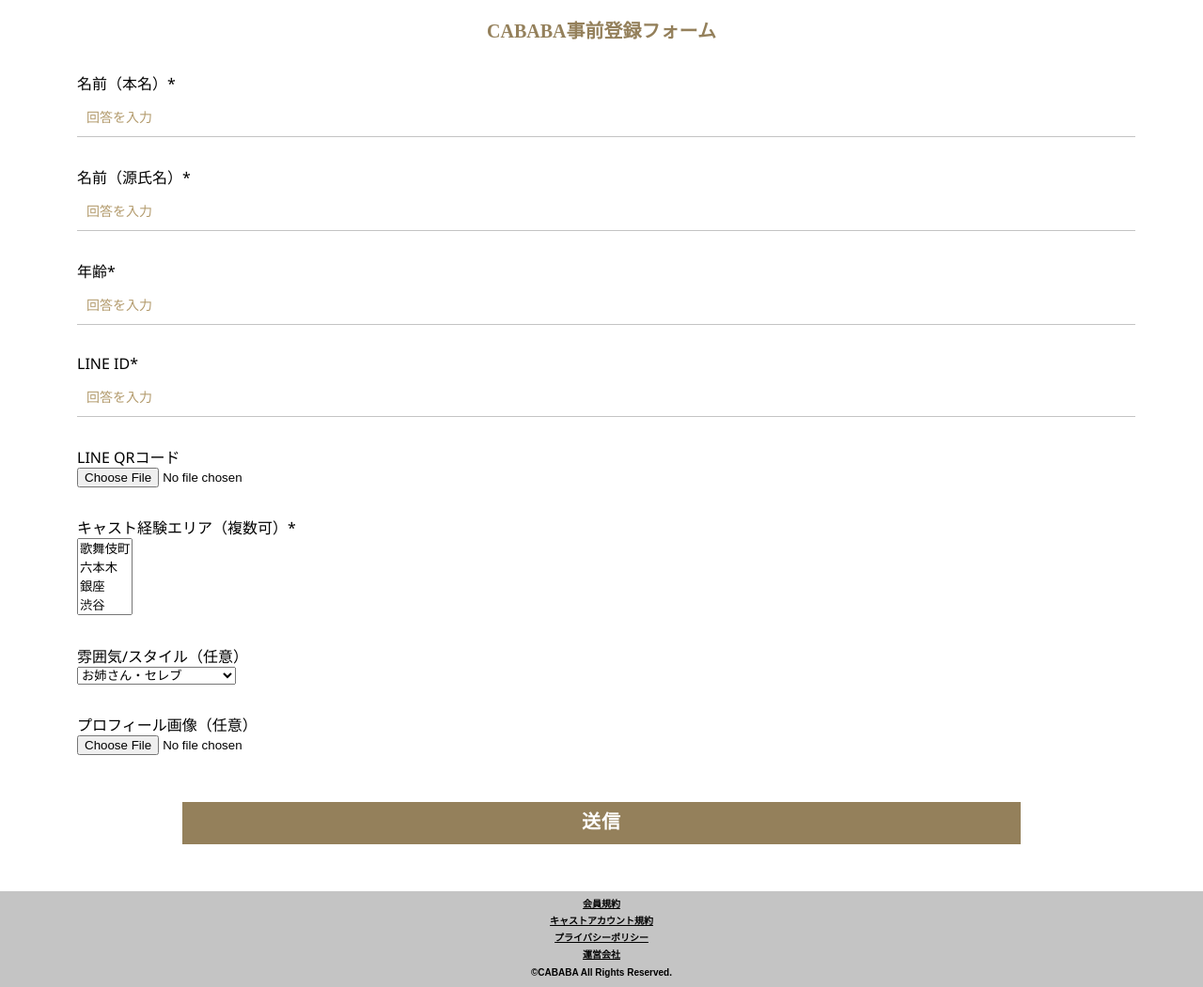
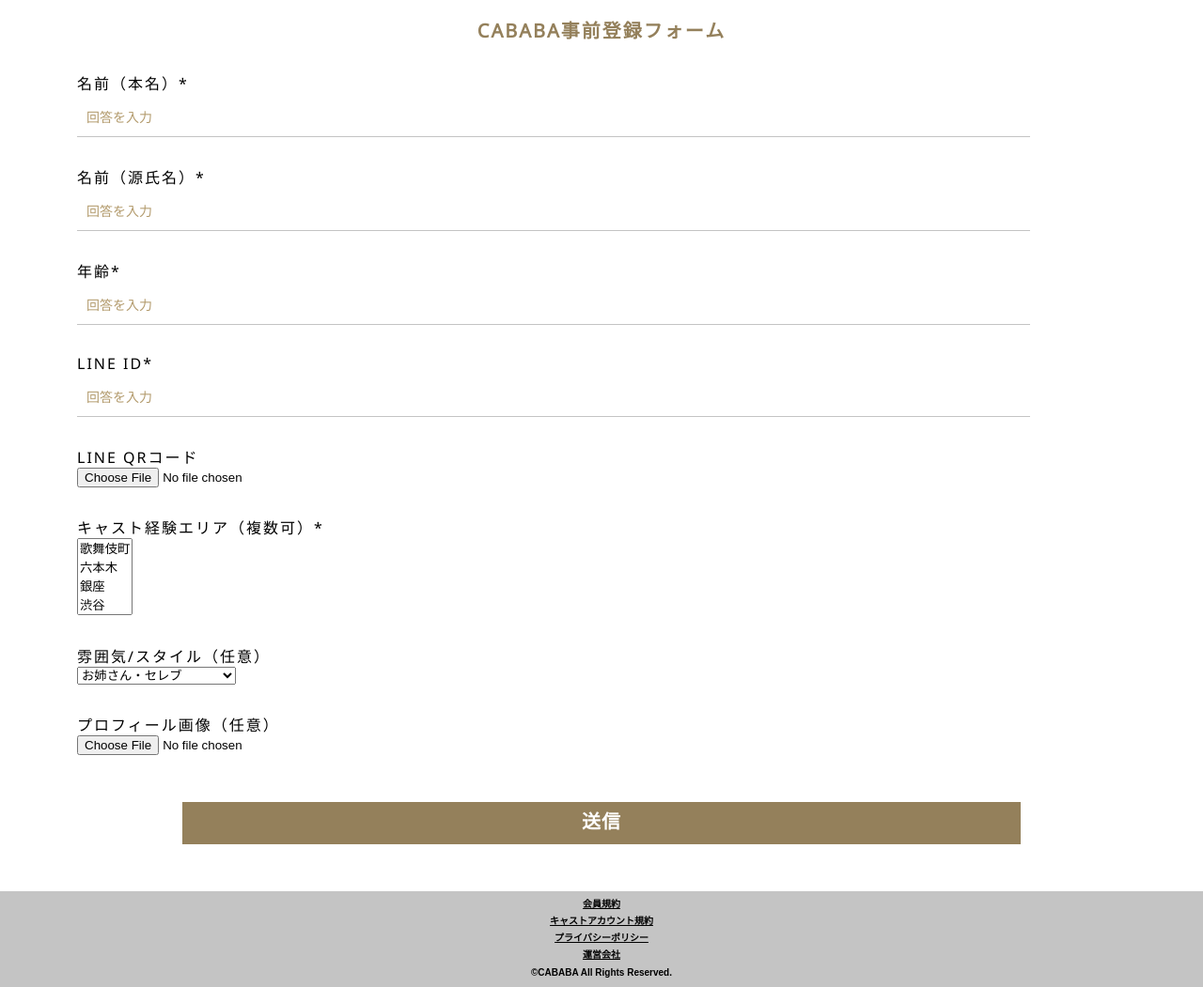
Before and after one commit to cababa-dev/cababa, a Django app: page /pre_register/ in a window 1280 px wide. Shown: the part 45-1096 px from the top of the page at 94% size. Run offline with Django 3.2, Linux system fonts and the light colour scheme; some libraries are stand-ins or nearby versions.

Commit message:
デザイン微調整

```diff
--- a/pre_register/forms.py
+++ b/pre_register/forms.py
@@ -46,7 +46,7 @@
 
     real_name = forms.CharField(required=True, widget=forms.TextInput(attrs={'placeholder': '回答を入力'}))
     display_name = forms.CharField(required=True, widget=forms.TextInput(attrs={'placeholder': '回答を入力'}))
-    age = forms.IntegerField(required=True, widget=forms.TextInput(attrs={'placeholder': '回答を入力'}))
+    age = forms.IntegerField(required=True, widget=forms.TextInput(attrs={'placeholder': '回答を入力', 'type': 'number'}))
     line_id = forms.CharField(required=True, widget=forms.TextInput(attrs={'placeholder': '回答を入力'}))
     line_qrcode = forms.FileField(required=False)
     area = forms.MultipleChoiceField(choices=AREA_CHOICES, required=True)
--- a/static/pre_registration.css
+++ b/static/pre_registration.css
@@ -3,17 +3,19 @@
 }
 
 .container > h2 {
-    font-family: 'YuMincho';
+    font-family: 'Noto Sans';
     font-weight: 600;
     font-size: 20px;
     color: #94805B;
     text-align: center;
+    letter-spacing: 2px;
 }
 
 .container > p {
-    font-family: 'YuMincho';
+    font-family: 'Noto Sans';
     font-weight: 500;
     color: #4B4B4B;
+    letter-spacing: 2px;
 }
 
 .container > p:last-child {
@@ -33,9 +35,13 @@
     font-family: 'Noto Sans';
     font-weight: 400;
     font-size: 16px;
+    letter-spacing: 2px;
 }
 
-form .form-field input[type=text], form .form-field input[type=text]::placeholder {
+form .form-field input[type=text],
+form .form-field input[type=text]::placeholder,
+form .form-field input[type=number],
+form .form-field input[type=number]::placeholder {
     font-family: 'Noto Sans';
     font-weight: 400;
     font-size: 14px;
@@ -49,7 +55,7 @@
     padding: 5px;
     padding-bottom: 0px;
     line-height: 35px;
-    width: 100%;
+    width: 90%;
     height: 40px;
 }
 
```
